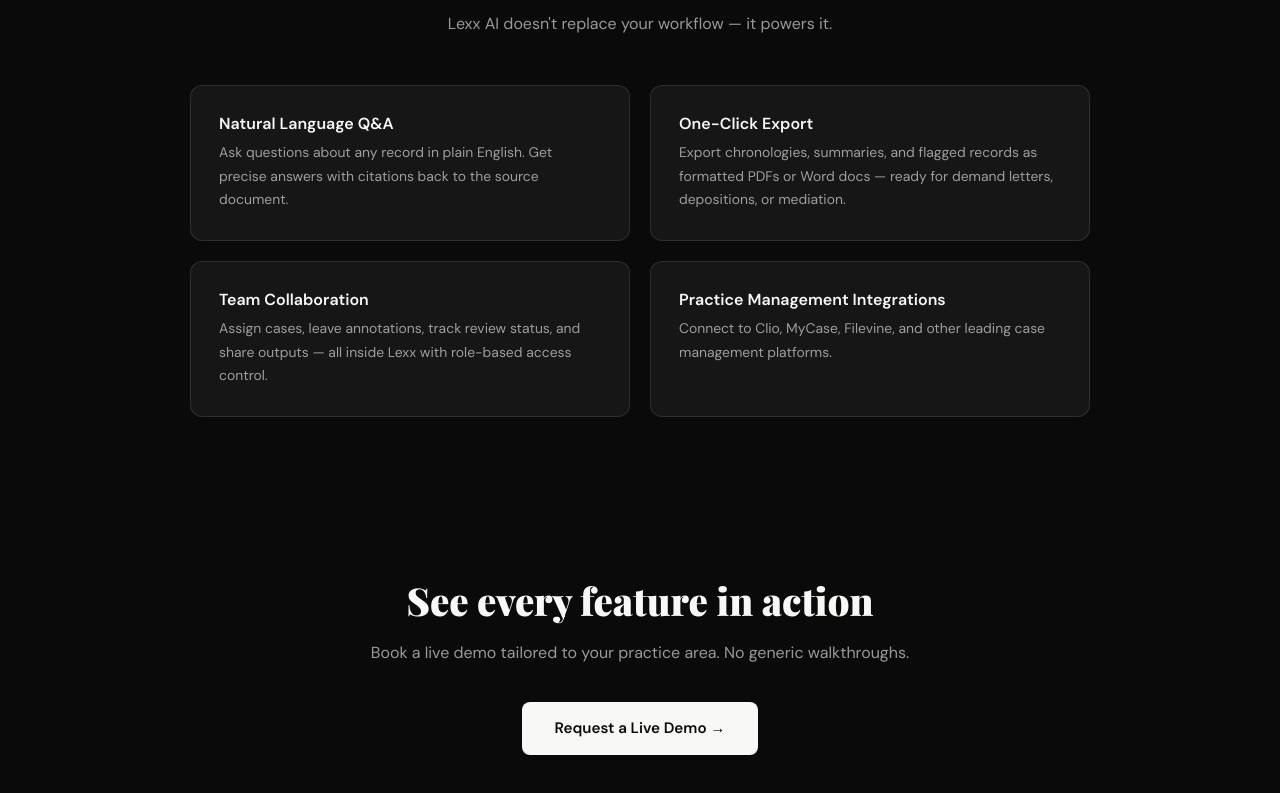
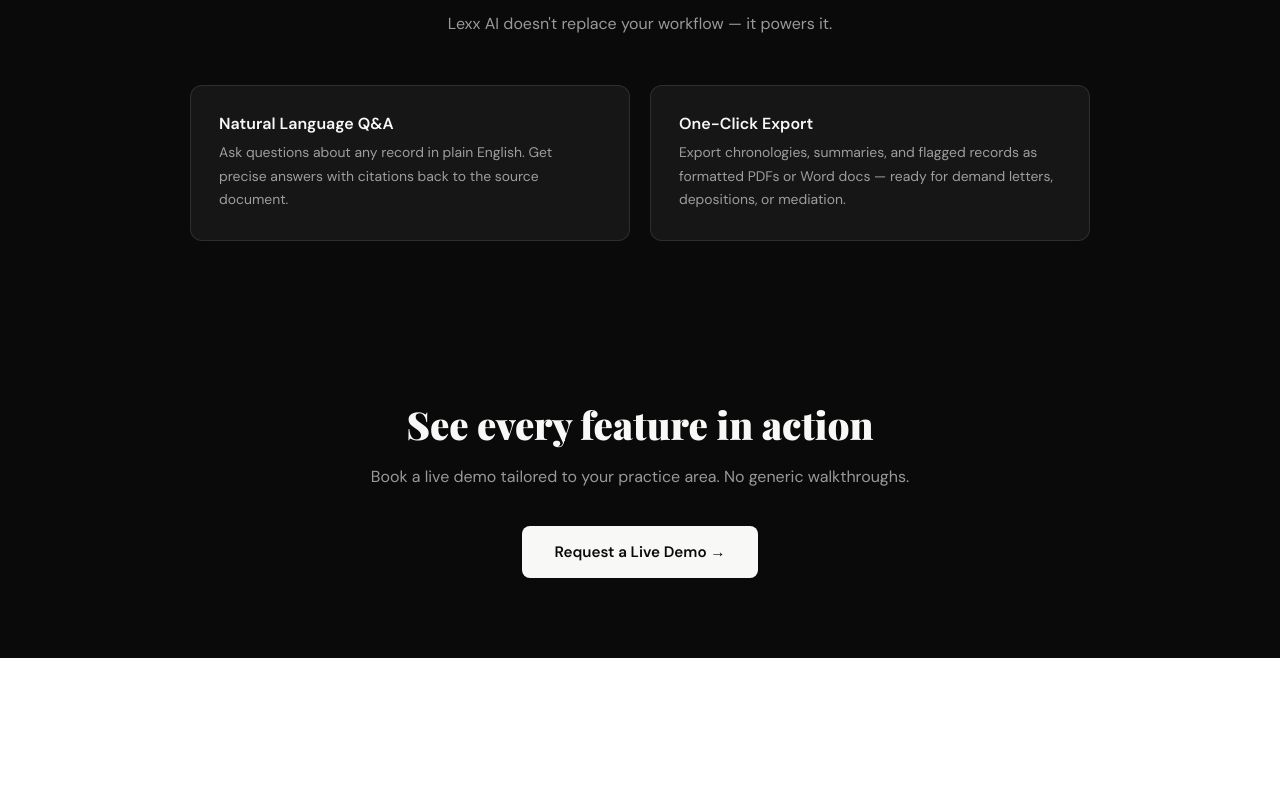
Before and after one commit to connorprecisionworks-sys/lexx-ai, a React (Create React App) app: page /features in a window 1280 px wide. Shown: the part 1410-2203 px from the top of the page. After the commit the page ends 2068 px from the top, so only its background shows below. Built offline with nearby package versions, Linux system fonts and the light colour scheme; a web font is replaced by a local one.

Commit message:
Remove team collaboration and integrations from features

```diff
--- a/src/pages/Features.jsx
+++ b/src/pages/Features.jsx
@@ -22,8 +22,7 @@
     features: [
       { title: 'Natural Language Q&A', desc: 'Ask questions about any record in plain English. Get precise answers with citations back to the source document.' },
       { title: 'One-Click Export', desc: 'Export chronologies, summaries, and flagged records as formatted PDFs or Word docs — ready for demand letters, depositions, or mediation.' },
-      { title: 'Team Collaboration', desc: 'Assign cases, leave annotations, track review status, and share outputs — all inside Lexx with role-based access control.' },
-      { title: 'Practice Management Integrations', desc: 'Connect to Clio, MyCase, Filevine, and other leading case management platforms.' },
+
     ],
   },
 ];
```
